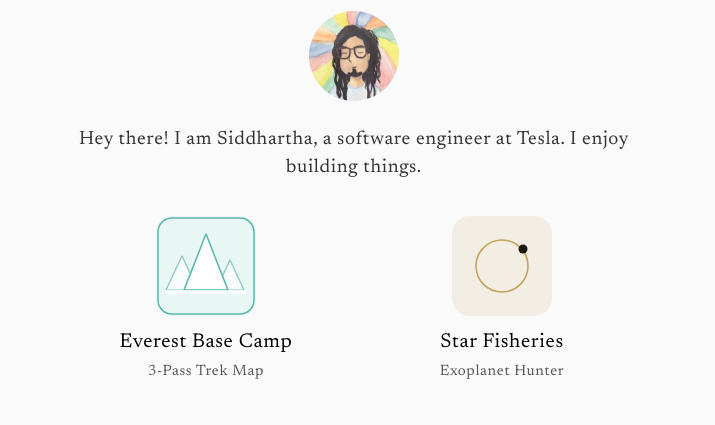
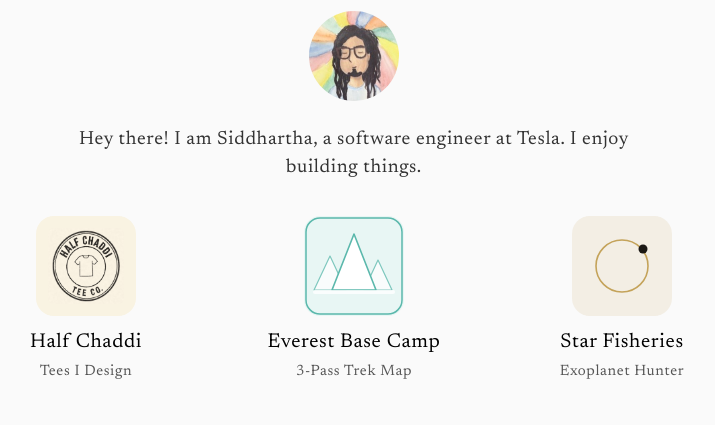
Before and after one commit to siddharthbhagwan/siddharthbhagwan.github.io, a plain HTML site: page index.html in a window 1280 px wide. Shown: the part 148-573 px from the top of the page, without its empty margins (286-1001 px from the left). Drawn offline with Linux system fonts and the light colour scheme.

Commit message:
Add Half Chaddi to the homepage project row.
Co-authored-by: Cursor <cursoragent@cursor.com>

```diff
--- a/css/style.css
+++ b/css/style.css
@@ -53,7 +53,7 @@ body {
   justify-content: center;
   align-items: flex-start;
   flex-wrap: wrap;
-  gap: 56px;
+  gap: 28px;
   margin: 4% 0 4% 0;
 }
 
@@ -66,8 +66,18 @@ body {
   height: 100px;
 }
 
+.project img.hct-thumb {
+  box-sizing: border-box;
+  padding: 12px;
+  background: #f9f3e2;
+  border-radius: 18px;
+  object-fit: contain;
+}
+
 .project .link-desc {
   font-size: 20px;
+  margin-left: 0;
+  margin-right: 0;
 }
 
 .project-sub {
--- a/index.html
+++ b/index.html
@@ -31,7 +31,7 @@
       rel="stylesheet"
       type="text/css"
     />
-    <link href="css/style.css?v=3" rel="stylesheet" />
+    <link href="css/style.css?v=7" rel="stylesheet" />
   </head>
   <body>
     <div class="col-md-8 col-md-offset-2 main-frame">
@@ -57,6 +57,28 @@
       </div>
 
       <div class="project-row">
+        <div class="project">
+          <a
+            href="https://www.teepublic.com/user/halfchaddi"
+            class="override-link"
+            target="_blank"
+            ><img
+              src="images/half-chaddi.jpg"
+              width="100"
+              height="100"
+              class="override-link hct-thumb"
+              alt="Half Chaddi"
+          /></a>
+          <div class="link-desc">
+            <a
+              href="https://www.teepublic.com/user/halfchaddi"
+              target="_blank"
+              class="override-link"
+              >Half Chaddi</a
+            >
+            <div class="project-sub">Tees I Design</div>
+          </div>
+        </div>
         <div class="project">
           <a href="/ebc/" class="override-link ebc-link" target="_blank"
             ><img
```
Also changed, not shown: images/half-chaddi.jpg (added).
